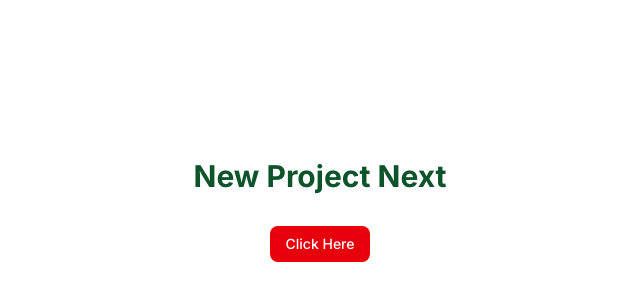
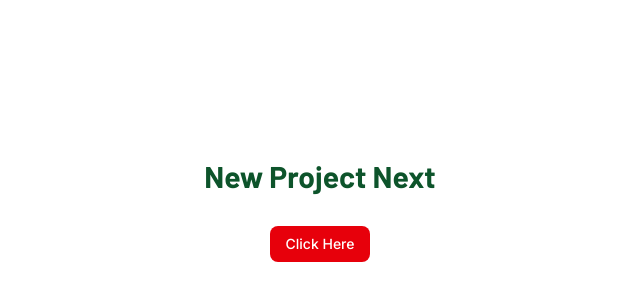
Before and after one commit to leonardodavinci2049/next-multivendor-2026, a Next.js app: page / in a window 1280 px wide. Shown: the part 190-490 px from the top of the page, without its empty margins (320-960 px from the left). Built offline with nearby package versions, Linux system fonts and the light colour scheme.

Commit message:
adiciona fonte Barlow ao tema e ao título da página inicial

```diff
--- a/src/app/globals.css
+++ b/src/app/globals.css
@@ -6,8 +6,9 @@
 @theme inline {
   --color-background: var(--background);
   --color-foreground: var(--foreground);
-  --font-sans: var(--font-geist-sans);
-  --font-mono: var(--font-geist-mono);
+
+  --font-barlow: var(--font-barlow);
+
   --color-sidebar-ring: var(--sidebar-ring);
   --color-sidebar-border: var(--sidebar-border);
   --color-sidebar-accent-foreground: var(--sidebar-accent-foreground);
--- a/src/app/page.tsx
+++ b/src/app/page.tsx
@@ -4,7 +4,7 @@ import { Button } from "@/components/ui/button";
 export default function Home() {
   return (
     <div className="flex flex-col items-center justify-center min-h-screen p-4 gap-8">
-      <h1 className="text-3xl text-green-900 font-bold">New Project Next</h1>
+      <h1 className="text-3xl text-green-900 font-bold font-barlow">New Project Next</h1>
       <div>
         <Button variant={"destructive"}>Click Here</Button>
       </div>
```
